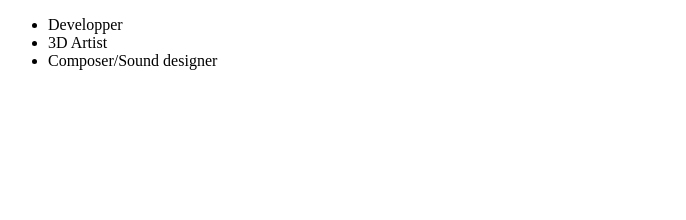
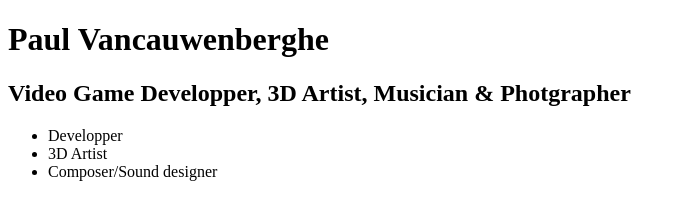
Before and after one commit to PaulVnc/PaulVnc.github.io, a plain HTML site: page index.html in a window 1280 px wide. Shown: the whole page, without its empty margins (0-686 px from the left). Drawn offline with Linux system fonts and the light colour scheme.

Commit message:
Headline

```diff
--- a/index.html
+++ b/index.html
@@ -4,9 +4,11 @@
     <meta charset="UTF-8">
     <meta http-equiv="X-UA-Compatible" content="IE=edge">
     <meta name="viewport" content="width=device-width, initial-scale=1.0">
-    <title>Document</title>
+    <title>Paul Vancauwenberghe</title>
 </head>
 <body>
+    <h1>Paul Vancauwenberghe</h1>
+    <h2>Video Game Developper, 3D Artist, Musician & Photgrapher</h2>
     <ul>
         <li>
             Developper
```
